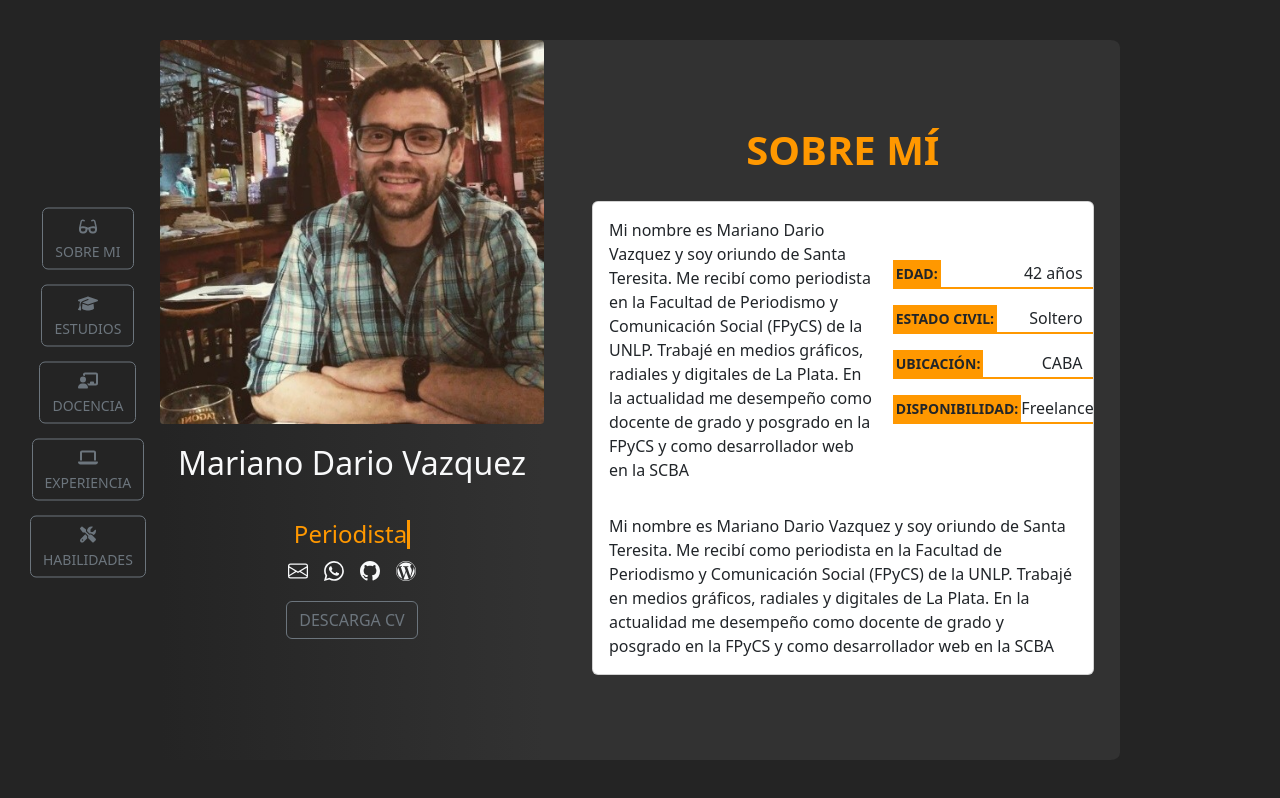
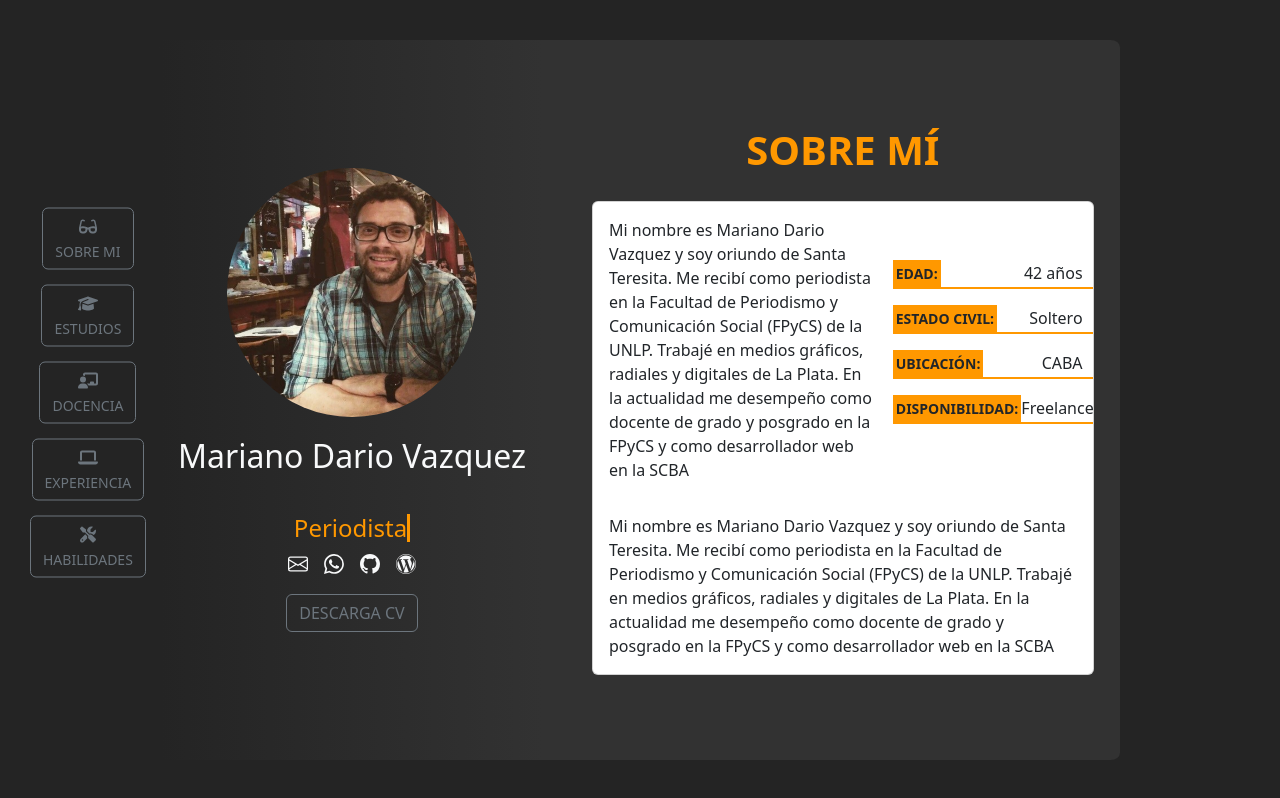
Before and after one commit to mareanovazquez/CurriculumVitae, a React (Vite) app: page / in a window 1280 px wide. Built offline with nearby package versions, Linux system fonts and the light colour scheme.

Commit message:
trabajo sobre el posicionamiento de la img de perfil

```diff
--- a/src/App.jsx
+++ b/src/App.jsx
@@ -35,11 +35,6 @@ function App() {
           </div>
         </div>
       </BrowserRouter>
-
-
-
-
-
     </>
   )
 }
--- a/src/Components/Header/Header.jsx
+++ b/src/Components/Header/Header.jsx
@@ -7,15 +7,13 @@ export const Header = () => {
       <div className='contenedorHeader'>
 
         <div className='contenedorImg'>
-           <img className='imgPerfil' src={perfil} alt='perfil' />
+          <img className='imgPerfil' src={perfil} alt='perfil' />
         </div>
 
         <div className='contenedorNombre'>
           <h2 className='text-light' >Mariano Dario Vazquez</h2>
         </div>
 
-
-
       </div>
 
     </>
--- a/src/estilos.css
+++ b/src/estilos.css
@@ -58,7 +58,7 @@
     /*posicionamiento contenido*/
     display: flex;
     flex-direction: column;
-    justify-content: flex-start;
+    justify-content: center;
     align-items: center;
     background: rgb(50, 50, 50);
     background: linear-gradient(270deg, rgba(50, 50, 50, 1) 0%, rgba(36, 36, 36, 1) 100%);
@@ -71,9 +71,15 @@
     justify-content: center;
 }
 
+.contenedorImg {
+    display: flex;
+    justify-content: center;
+    align-items: center;
+}
+
 .imgPerfil {
-    width: 100%;
-    border-radius: 1%;
+    width: 65%;
+    border-radius: 50%;
 }
 
 .contenedorNombre {
@@ -196,12 +202,14 @@
     justify-content: space-between;
     align-items: center;
 }
-.datosPerfil p span{
+
+.datosPerfil p span {
     background-color: #ff9800;
     font-weight: 700;
     padding: 3px;
     font-size: 14px;
 }
+
 .contenedorFormacion {
     width: 75%;
     height: 100%;
```
